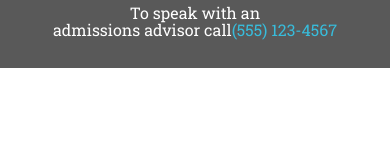
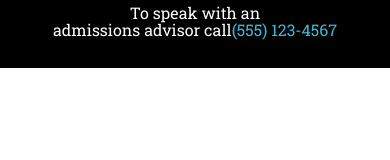
Before and after one commit to internetjonathan/trilogy, a website: page app/pages/index.html in a window 390 px wide. Shown: the top 160 px of the page. Drawn offline with nearby package versions, Linux system fonts and the light colour scheme; files that its build step writes are made by us from their sources.

```diff
--- a/app/scss/nav.scss
+++ b/app/scss/nav.scss
@@ -5,9 +5,9 @@
   flex-direction: row-reverse;
   padding: 5px 0px;
 
-  // @include mobile {
-  //   padding: 5px 0px;
-  // }
+  @include mobile {
+    background-color: black;
+  }
   .container {
     .row {
       // flex-direction: row-reverse;
```
